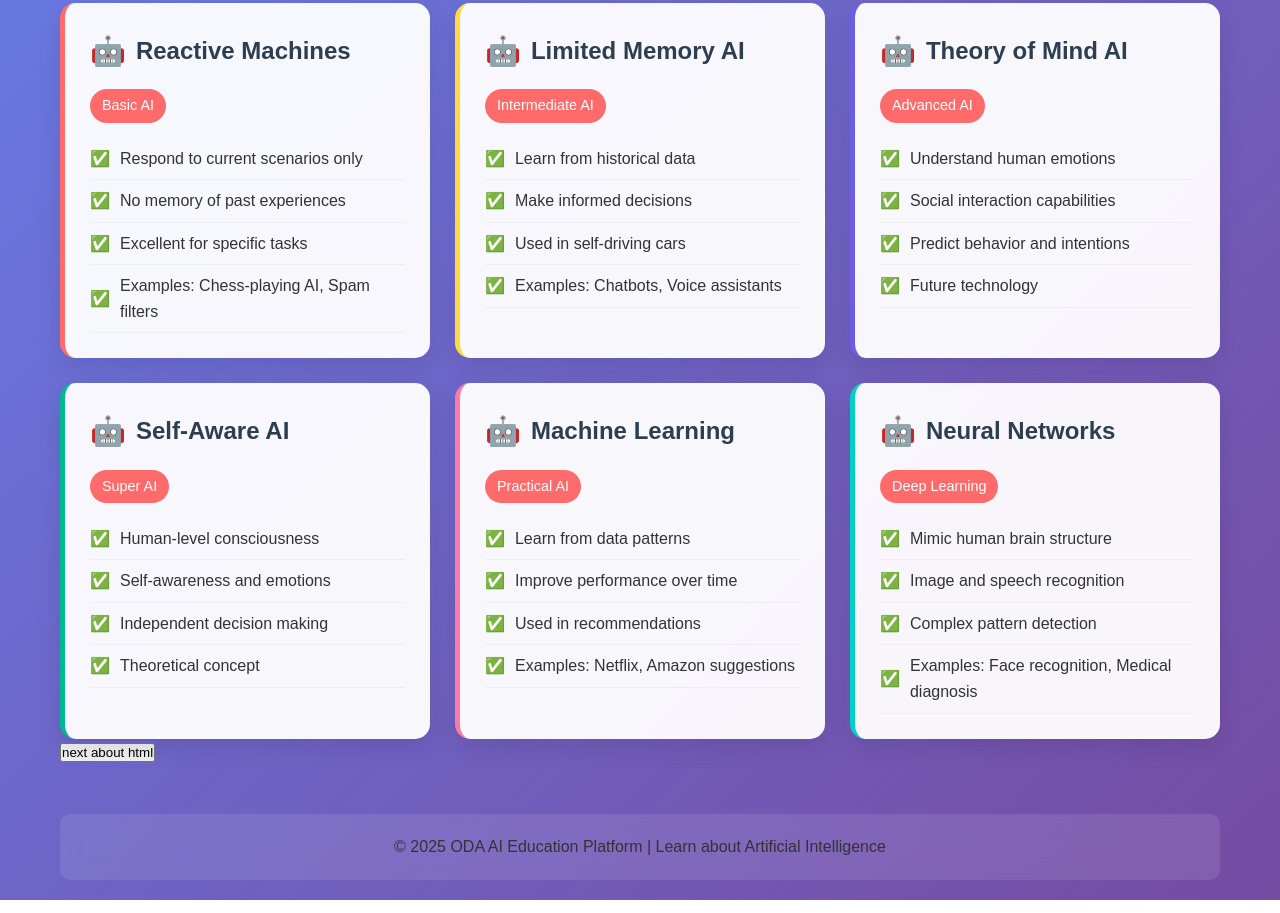
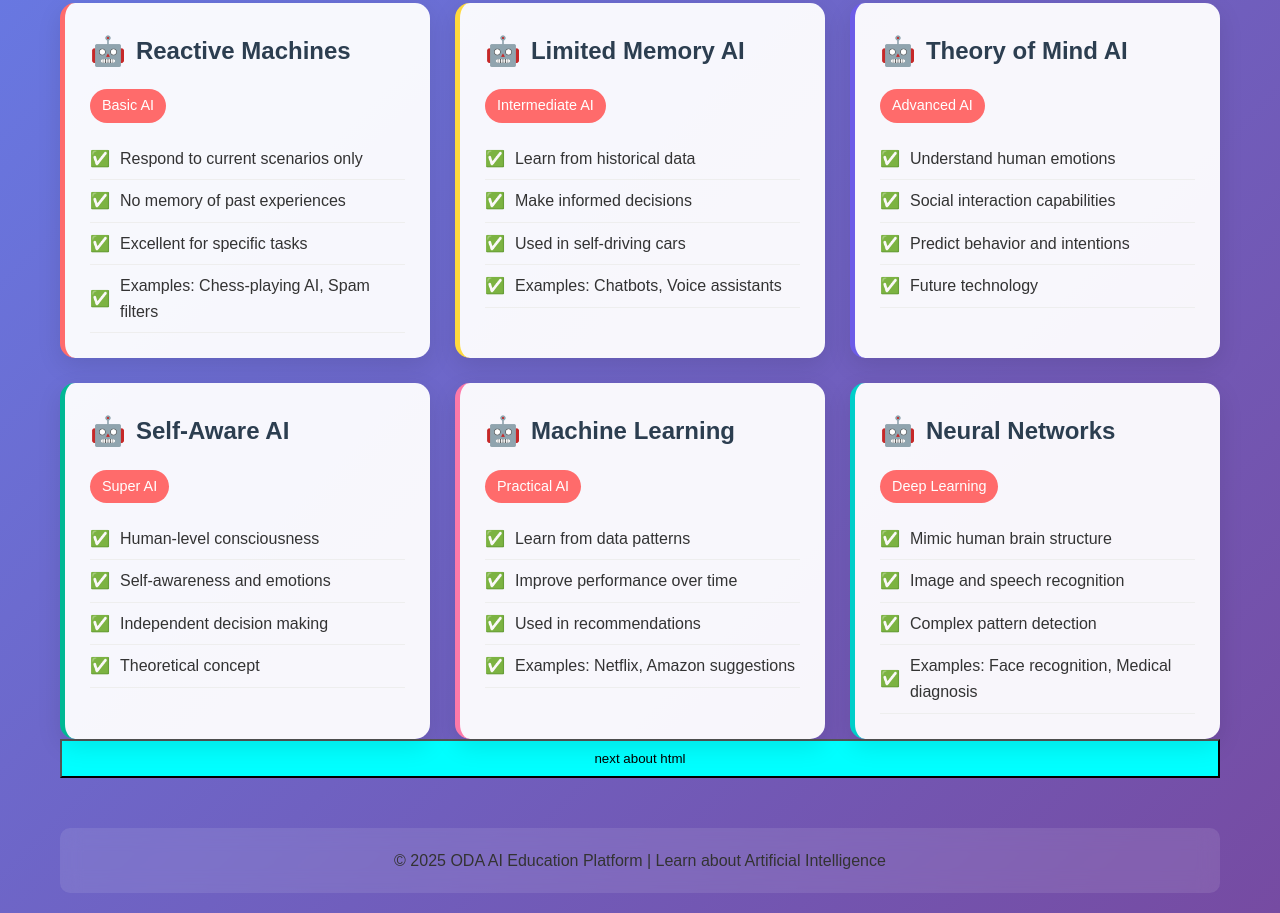
Before and after one commit to ODA2018IT/ODA2018IT.github.io, a plain HTML site: page index.html in a window 1280 px wide. Shown: the part 314-1227 px from the top of the page. Drawn offline with Linux system fonts and the light colour scheme.

Commit message:
Update index.html

```diff
--- a/index.html
+++ b/index.html
@@ -198,6 +198,12 @@
                 font-size: 2em;
             }
         }
+     button{
+      background: aqua;
+      width: 100%;
+      padding: 10px;
+      text-align: center;
+
     </style>
 </head>
 <body>
```
